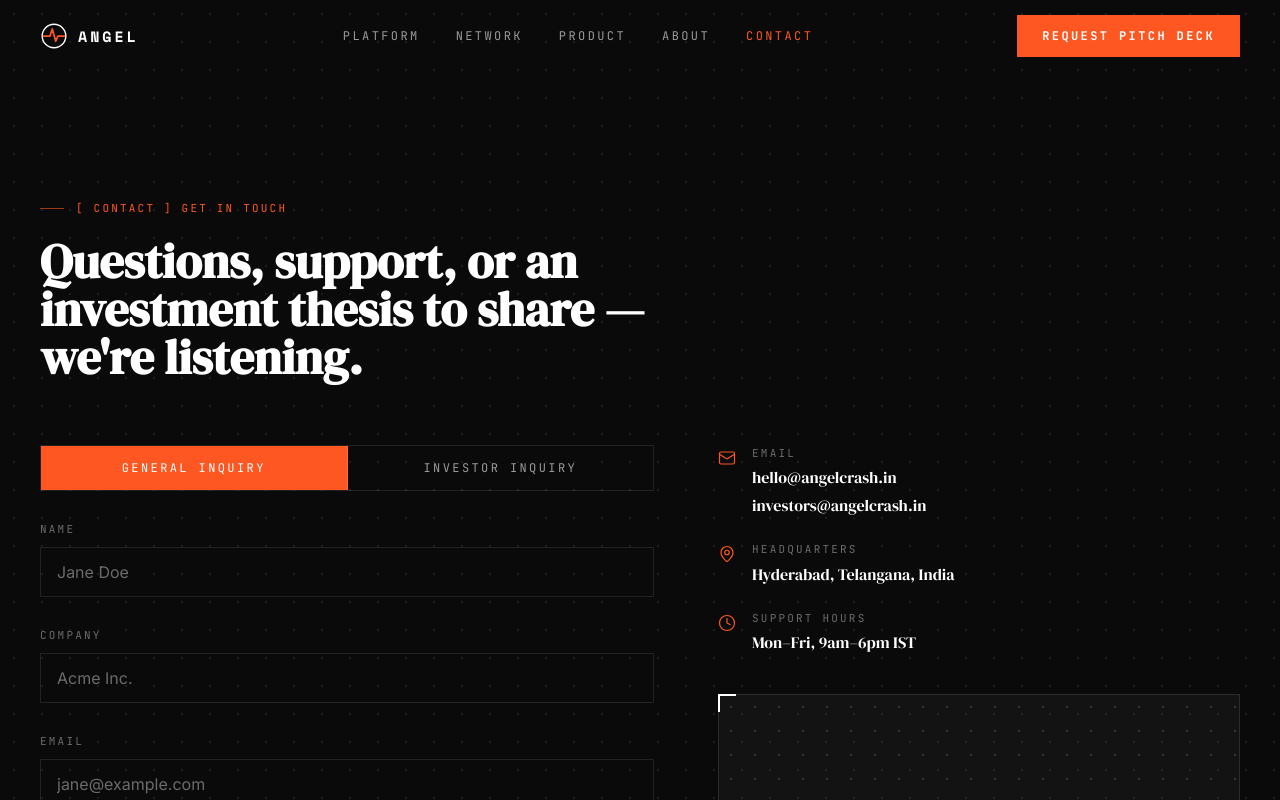
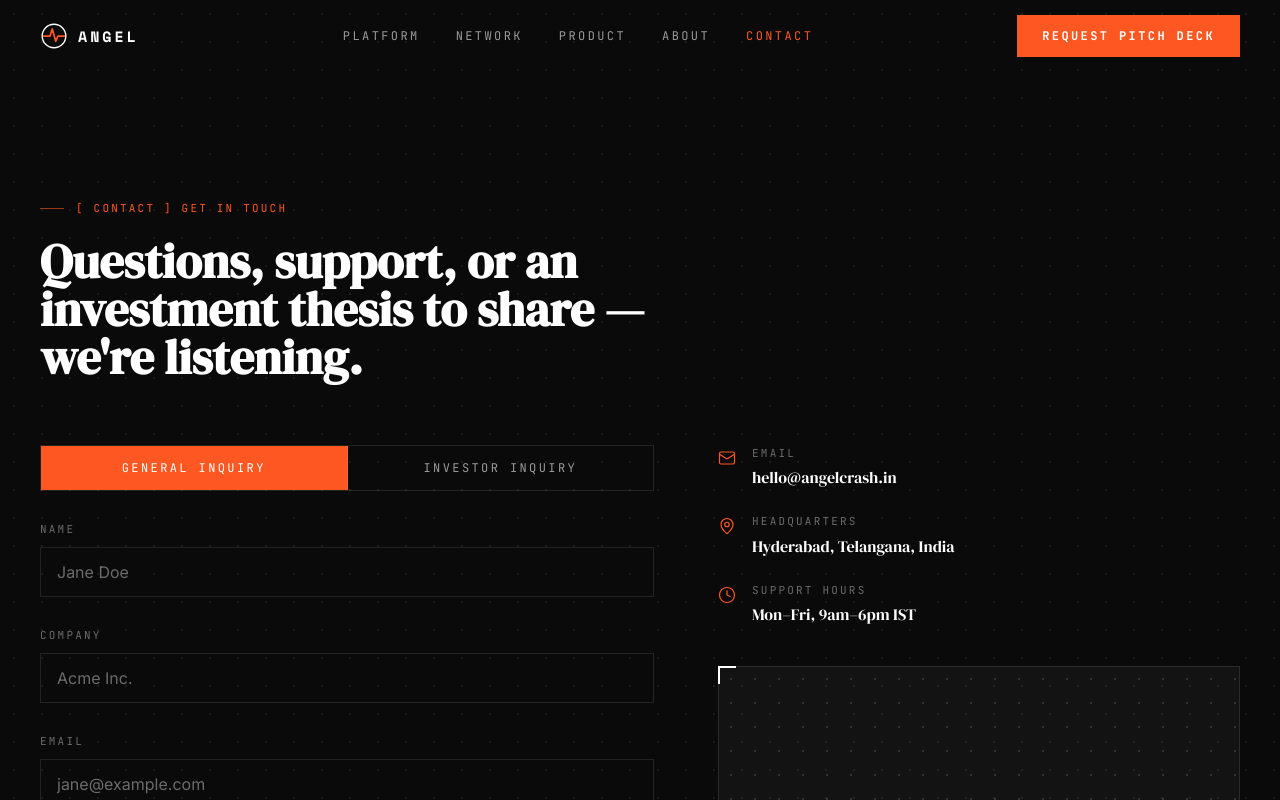
Before and after one commit to SalvinoMadison412/angel-website, a Next.js app: page /contact in a window 1280 px wide. Shown: the top 800 px of the page. Built offline with nearby package versions, Linux system fonts and the light colour scheme.

Commit message:
chore: remove investors@angelcrash.in, route investor inquiries to hello@

```diff
--- a/app/contact/page.tsx
+++ b/app/contact/page.tsx
@@ -35,7 +35,6 @@ export default function ContactPage() {
                 <div>
                   <div className="font-mono text-[11px] uppercase tracking-widest2 text-ink-dim">Email</div>
                   <div className="mt-1 font-heading text-base text-white">hello@angelcrash.in</div>
-                  <div className="mt-1 font-heading text-base text-white">investors@angelcrash.in</div>
                 </div>
               </div>
               <div className="flex items-start gap-4">
--- a/components/ContactForm.tsx
+++ b/components/ContactForm.tsx
@@ -19,7 +19,7 @@ export default function ContactForm() {
     e.preventDefault();
     const subject = isInvestor ? `Investor Inquiry from ${name}` : `Contact Form: ${name}`;
     const body = `${message}\n\n— ${name}${company ? `, ${company}` : ""} (${email})`;
-    const mailto = `mailto:${isInvestor ? "investors" : "hello"}@angelcrash.in?subject=${encodeURIComponent(
+    const mailto = `mailto:hello@angelcrash.in?subject=${encodeURIComponent(
       subject
     )}&body=${encodeURIComponent(body)}`;
     window.location.href = mailto;
```
